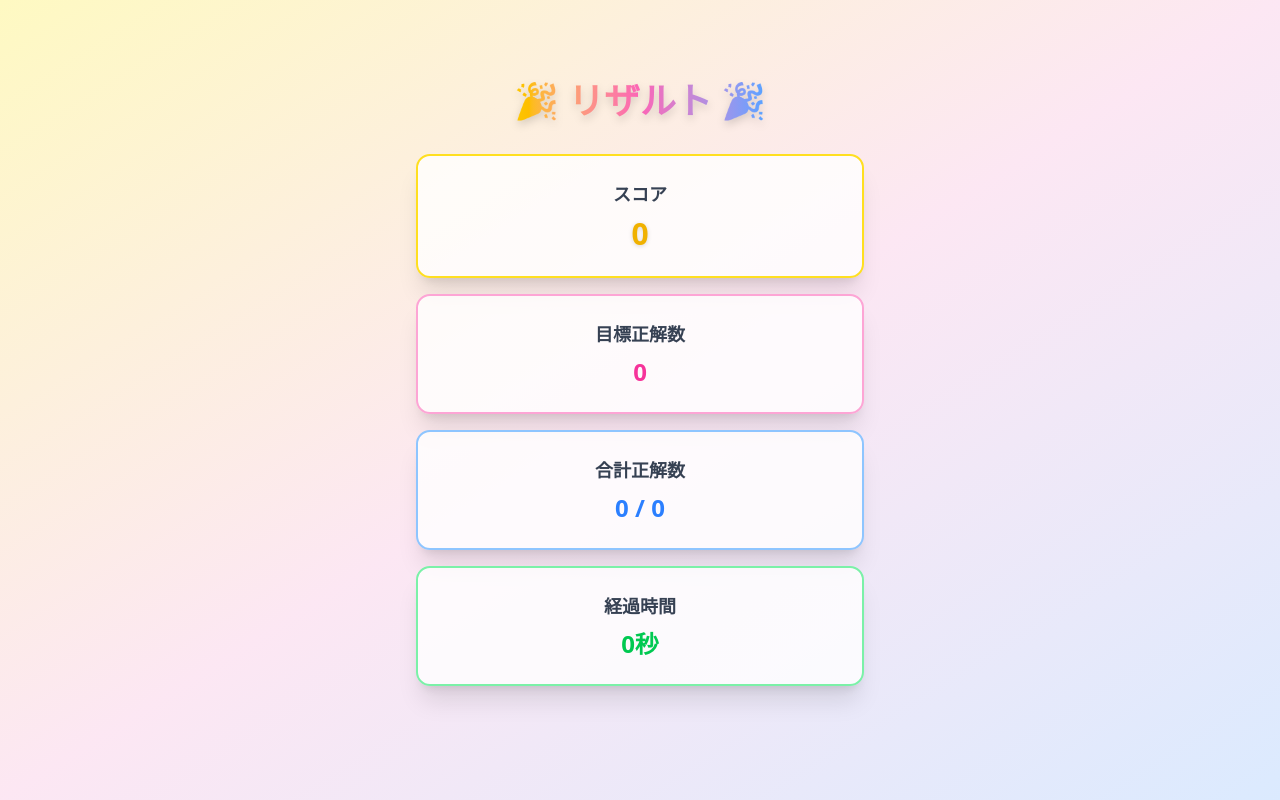
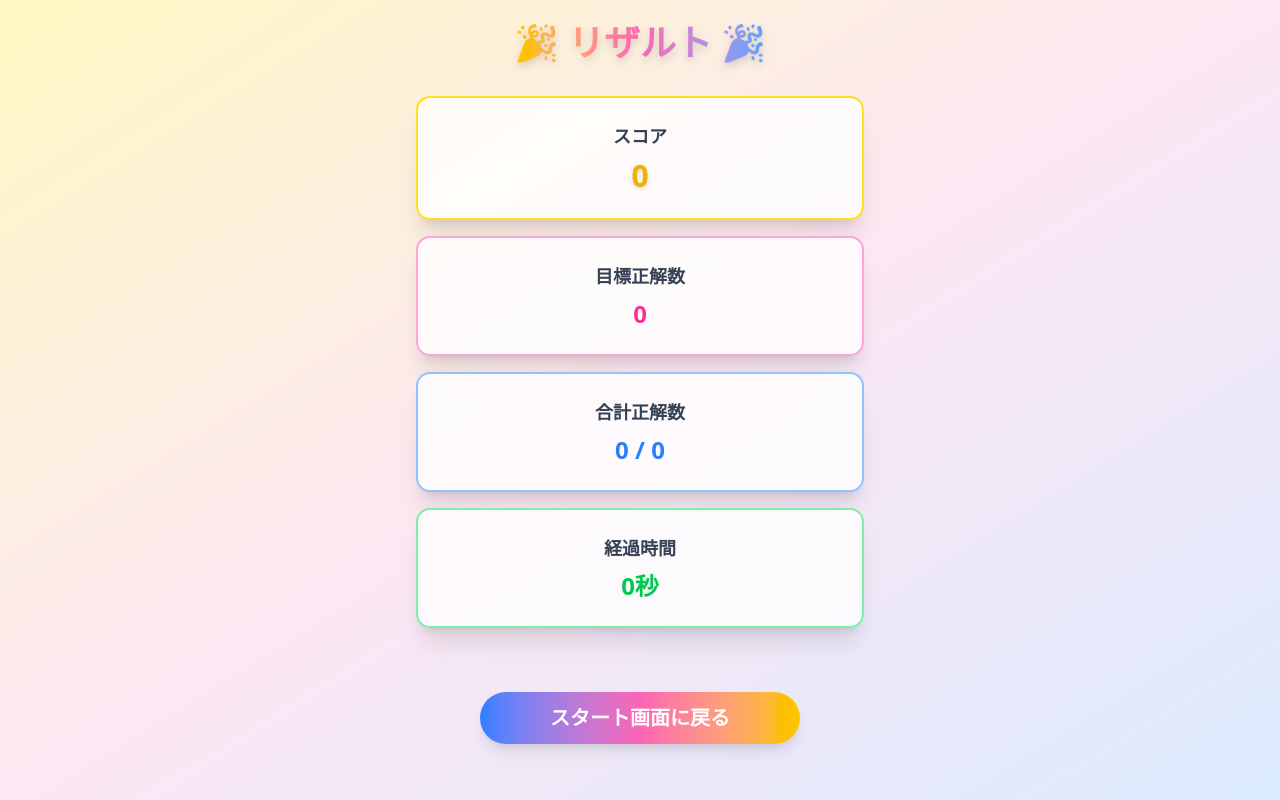
Before and after one commit to KinuGra/speed-turn-battle, a Next.js app: page /Result in a window 1280 px wide. Built offline with nearby package versions, Linux system fonts and the light colour scheme.

Commit message:
update: リザルト画面からスタート画面に遷移するボタンを実装, ゲーム画面とリザルト画面のスクロール対応

```diff
--- a/src/app/Result/page.tsx
+++ b/src/app/Result/page.tsx
@@ -1,12 +1,13 @@
 "use client"
 
-import { useSearchParams } from "next/navigation"
+import { useRouter, useSearchParams } from "next/navigation"
 import { useEffect, useState } from "react"
 import Confetti from "react-confetti"
 import CountUp from "react-countup"
 
 export default function Result() {
 	const searchParams = useSearchParams()
+	const router = useRouter()
 	const playerRecords: { name: string; correctAnswers: number; answers: string[] }[] = JSON.parse(searchParams.get("playerRecords") || "[]")
 	const totalCorrectAnswers = Number.parseInt(
 		searchParams.get("totalCorrectAnswers") || "0",
@@ -29,39 +30,39 @@ export default function Result() {
 	}, [])
 
 	return (
-		<div className="h-screen flex flex-col items-center justify-center bg-gradient-to-br from-yellow-100 via-pink-100 to-blue-100 relative overflow-hidden">
+		<div className="min-h-screen w-full flex flex-col bg-gradient-to-br from-yellow-100 via-pink-100 to-blue-100 relative overflow-hidden">
 			{showConfetti && <Confetti width={window.innerWidth} height={window.innerHeight} numberOfPieces={300} recycle={false} />}
-			<div className="z-10 w-full flex flex-col items-center">
-				<h1 className="text-4xl font-extrabold mb-8 text-transparent bg-clip-text bg-gradient-to-r from-yellow-400 via-pink-400 to-blue-400 drop-shadow-lg animate-bounce">🎉 リザルト 🎉</h1>
+			<div className="z-10 w-full flex flex-col items-center px-2 pt-6 pb-8 overflow-y-auto flex-1">
+				<h1 className="text-4xl font-extrabold mb-8 text-transparent bg-clip-text bg-gradient-to-r from-yellow-400 via-pink-400 to-blue-400 drop-shadow-lg animate-bounce text-center">🎉 リザルト 🎉</h1>
 				<div className="flex flex-col gap-4 mb-8 w-full max-w-md">
-					<div className="rounded-xl bg-white/80 shadow-xl p-6 flex flex-col items-center border-2 border-yellow-300">
+					<div className="rounded-xl bg-white/80 shadow-xl p-6 flex flex-col items-center border-2 border-yellow-300 w-full">
 						<p className="text-lg font-semibold mb-2 text-gray-700">スコア</p>
-						<p className="text-3xl font-bold text-yellow-500 drop-shadow-sm">
+						<p className="text-3xl font-bold text-yellow-500 drop-shadow-sm break-words w-full text-center">
 							<CountUp end={score} duration={1.5} />
 						</p>
 					</div>
-					<div className="rounded-xl bg-white/80 shadow-xl p-6 flex flex-col items-center border-2 border-pink-300">
+					<div className="rounded-xl bg-white/80 shadow-xl p-6 flex flex-col items-center border-2 border-pink-300 w-full">
 						<p className="text-lg font-semibold mb-2 text-gray-700">目標正解数</p>
-						<p className="text-2xl font-bold text-pink-500">
+						<p className="text-2xl font-bold text-pink-500 break-words w-full text-center">
 							<CountUp end={Number(targetCorrectAnswers)} duration={1.2} />
 						</p>
 					</div>
-					<div className="rounded-xl bg-white/80 shadow-xl p-6 flex flex-col items-center border-2 border-blue-300">
+					<div className="rounded-xl bg-white/80 shadow-xl p-6 flex flex-col items-center border-2 border-blue-300 w-full">
 						<p className="text-lg font-semibold mb-2 text-gray-700">合計正解数</p>
-						<p className="text-2xl font-bold text-blue-500">
+						<p className="text-2xl font-bold text-blue-500 break-words w-full text-center">
 							<CountUp end={totalCorrectAnswers} duration={1.2} /> / <CountUp end={totalAttempts} duration={1.2} />
 						</p>
 					</div>
-					<div className="rounded-xl bg-white/80 shadow-xl p-6 flex flex-col items-center border-2 border-green-300">
+					<div className="rounded-xl bg-white/80 shadow-xl p-6 flex flex-col items-center border-2 border-green-300 w-full">
 						<p className="text-lg font-semibold mb-2 text-gray-700">経過時間</p>
-						<p className="text-2xl font-bold text-green-500">
+						<p className="text-2xl font-bold text-green-500 break-words w-full text-center">
 							<CountUp end={Number(timeElapsed)} duration={1.2} />秒
 						</p>
 					</div>
 				</div>
 				<div className="w-full max-w-2xl grid grid-cols-1 md:grid-cols-2 gap-6">
 					{playerRecords.map((record: any, index: number) => (
-						<div key={index} className="bg-white/90 rounded-2xl shadow-lg p-5 border-2 border-indigo-200 flex flex-col items-center">
+						<div key={index} className="bg-white/90 rounded-2xl shadow-lg p-5 border-2 border-indigo-200 flex flex-col items-center break-words text-center">
 							<h2 className="text-xl font-bold text-indigo-600 mb-2">{record.name}</h2>
 							<p className="text-base text-gray-700">正解数: <span className="font-bold text-green-600">{record.correctAnswers}</span></p>
 							<p className="text-base text-gray-700">回答数: <span className="font-bold">{record.answers.length}</span></p>
@@ -69,6 +70,14 @@ export default function Result() {
 						</div>
 					))}
 				</div>
+				<div className="flex justify-center mt-8 w-full">
+					<button
+						onClick={() => router.push("/")}
+						className="px-6 py-3 bg-gradient-to-r from-blue-500 via-pink-400 to-yellow-400 text-white text-lg md:text-xl rounded-full shadow-lg hover:scale-105 transition-transform font-bold w-full max-w-xs"
+					>
+						スタート画面に戻る
+					</button>
+				</div>
 			</div>
 		</div>
 	)
--- a/src/components/GameScreen.tsx
+++ b/src/components/GameScreen.tsx
@@ -150,8 +150,9 @@ const GameScreen = ({
 	}, [])
 
 	return (
-		<div className="h-screen flex flex-col justify-between bg-gradient-to-br from-yellow-100 via-pink-100 to-blue-100 relative overflow-hidden">
+		<div className="min-h-screen w-full flex flex-col bg-gradient-to-br from-yellow-100 via-pink-100 to-blue-100 relative overflow-hidden">
 			{showConfetti && <Confetti width={window.innerWidth} height={window.innerHeight} numberOfPieces={180} recycle={false} />}
+			<div className="flex-1 flex flex-col justify-between overflow-y-auto">
 				{/* モーダル */}
 				<Dialog open={isModalOpen} onOpenChange={setIsModalOpen}>
 					<DialogContent className="bg-white/90 text-black rounded-2xl shadow-2xl p-8 border-4 border-yellow-200">
@@ -241,6 +242,7 @@ const GameScreen = ({
 					</div>
 				</div>
 			</div>
+		</div>
 	)
 }
 
--- a/src/components/Start.tsx
+++ b/src/components/Start.tsx
@@ -20,7 +20,7 @@ export default function Start() {
 	return (
 		<main className="flex flex-col items-center justify-center min-h-screen bg-gradient-to-br from-yellow-100 via-pink-100 to-blue-100 text-gray-900 dark:text-gray-100 relative overflow-hidden">
 			{showConfetti && <Confetti width={window.innerWidth} height={window.innerHeight} numberOfPieces={200} recycle={false} />}
-			<h1 className="text-5xl font-extrabold mb-6 text-transparent bg-clip-text bg-gradient-to-r from-yellow-400 via-pink-400 to-blue-400 drop-shadow-lg animate-bounce">Speed Turn Battle</h1>
+			<h1 className="text-5xl font-extrabold mb-6 text-transparent bg-clip-text bg-gradient-to-r from-yellow-400 via-pink-400 to-blue-400 drop-shadow-lg animate-bounce text-center w-full">Speed Turn Battle</h1>
 			<p className="text-lg mb-8 text-gray-700 dark:text-gray-200 shadow-sm bg-white/70 rounded-xl px-6 py-3">
 				2人のプレイヤーが交互に回答するスピードを競います！
 			</p>
--- a/src/data/questions.ts
+++ b/src/data/questions.ts
@@ -171,7 +171,7 @@ export const question = [
 			"アシガバート".toLowerCase(), // トルクメニスタン
 			"ファンヌアフティ".toLowerCase(), // ツバル
 			"カンパラ".toLowerCase(), // ウガンダ
-			"キエフ（キーウ）".toLowerCase(), // ウクライナ
+			"キエフ".toLowerCase(), // ウクライナ
 			"アブダビ".toLowerCase(), // アラブ首長国連邦
 			"ロンドン".toLowerCase(), // イギリス
 			"ワシントンD.C.".toLowerCase(), // アメリカ合衆国
```
Lines whose indentation alone changed are shown as unchanged.
